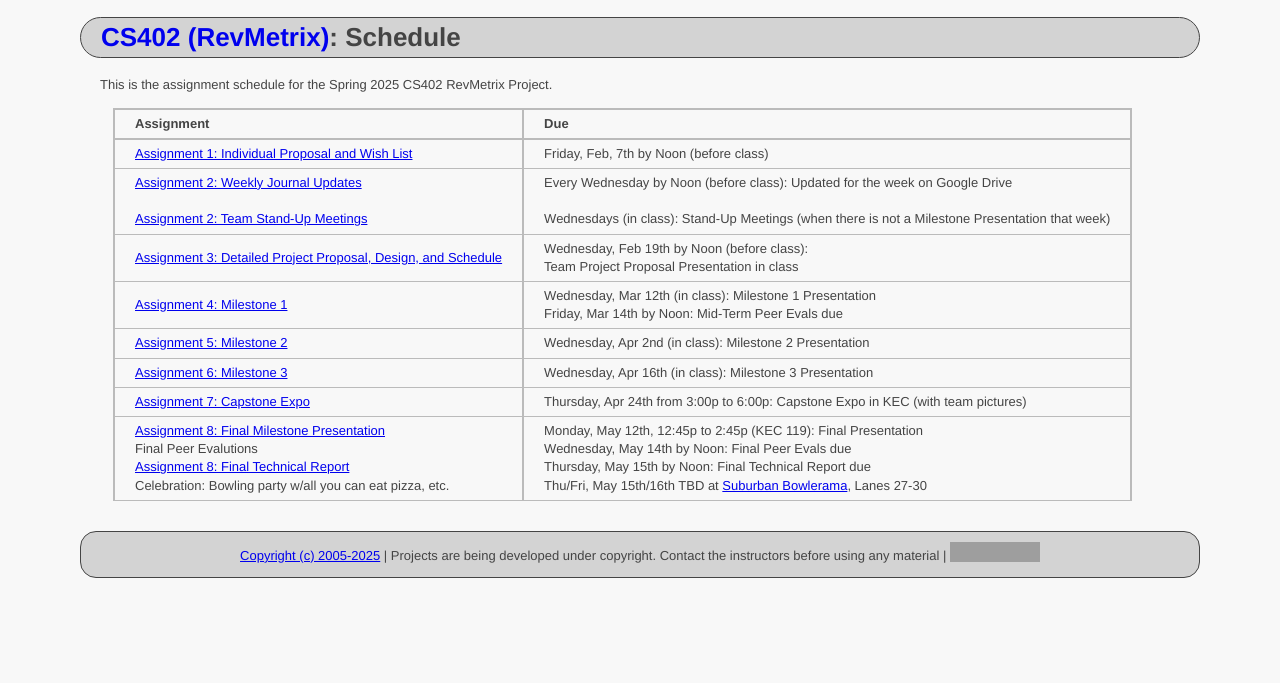
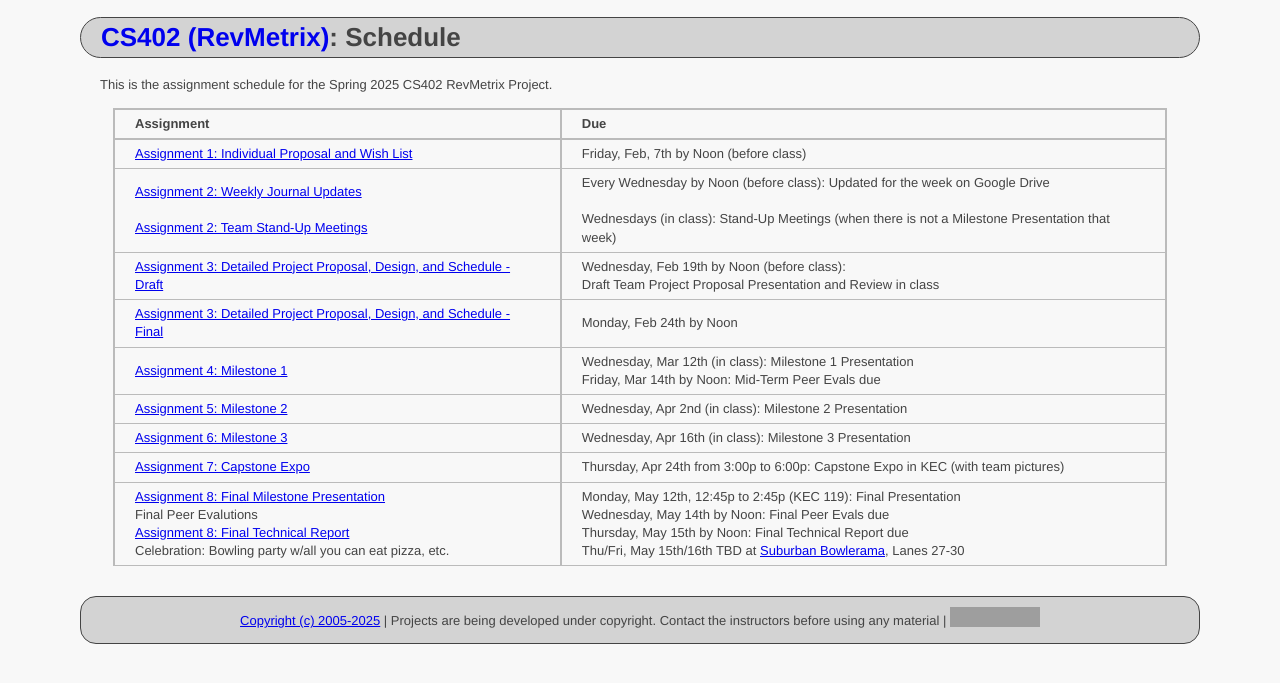
Before and after one commit to ycpcs/cs402-spring2025, a Jekyll site: the page built from projects/RevMetrix-Project/schedule.md, in a window 1280 px wide. Shown: the top 683 px of the page. Built offline with Jekyll 4.4.1, drawn with Linux system fonts in a browser that asks for light colours; grey boxes are pictures that could not be loaded.

Commit message:
updated schedule

```diff
--- a/projects/RevMetrix-Project/schedule.md
+++ b/projects/RevMetrix-Project/schedule.md
@@ -10,7 +10,8 @@ This is the assignment schedule for the Spring 2025 CS402 RevMetrix Project.
 :--------------|:---------
 [Assignment 1: Individual Proposal and Wish List](../../assign/assign01.html)| Friday, Feb, 7th by Noon (before class)
 [Assignment 2: Weekly Journal Updates](../../assign/assign02.html)<br><br>[Assignment 2: Team Stand-Up Meetings](../../assign/assign02.html) | Every Wednesday by Noon (before class): Updated for the week on Google Drive<br><br> Wednesdays (in class): Stand-Up Meetings (when there is not a Milestone Presentation that week)
-[Assignment 3: Detailed Project Proposal, Design, and Schedule](../../assign/assign03.html) | Wednesday, Feb 19th by Noon (before class): <br> Team Project Proposal Presentation in class
+[Assignment 3: Detailed Project Proposal, Design, and Schedule - Draft](../../assign/assign03.html) | Wednesday, Feb 19th by Noon (before class): <br> Draft Team Project Proposal Presentation and Review in class
+[Assignment 3: Detailed Project Proposal, Design, and Schedule - Final](../../assign/assign03.html) | Monday, Feb 24th by Noon
 [Assignment 4: Milestone 1](../../assign/assign04.html)   | Wednesday, Mar 12th (in class): Milestone 1 Presentation<br>Friday, Mar 14th by Noon: Mid-Term Peer Evals due
 [Assignment 5: Milestone 2](../../assign/assign05.html)   | Wednesday, Apr 2nd (in class): Milestone 2 Presentation
 [Assignment 6: Milestone 3](../../assign/assign06.html)   | Wednesday, Apr 16th (in class): Milestone 3 Presentation
```
Also changed, not shown: index.md (+4 -0 lines), projects/RevMetrix-Project/index.md (+1 -1 lines).
